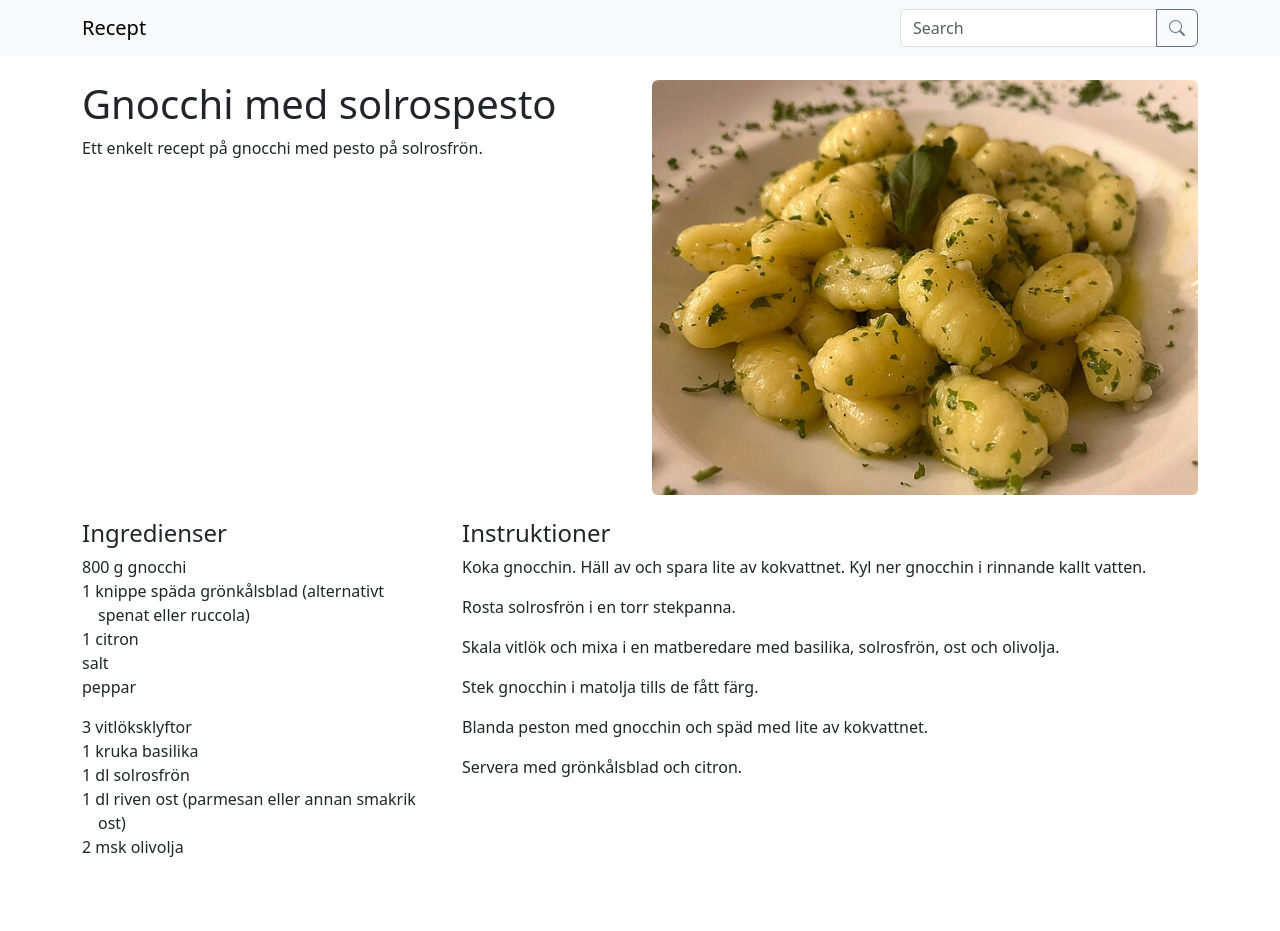
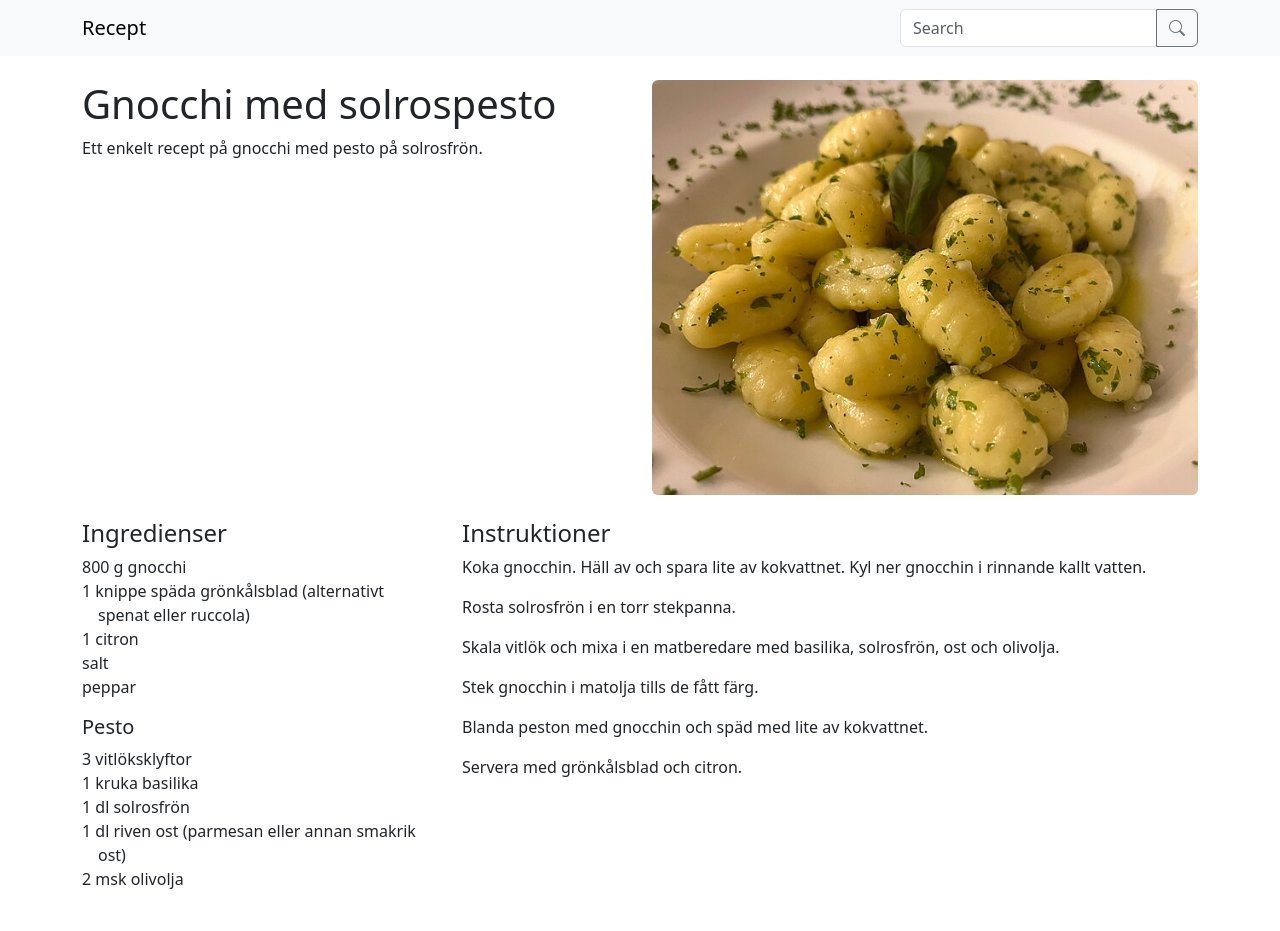
Before and after one commit to jolars/recipes, a Jekyll site: the page built from _recipes/gnocchi-med-solrospesto.md, in a window 1280 px wide. Built offline with Jekyll 4.4.1, drawn with Linux system fonts in a browser that asks for light colours; before the commit the page ends 900 px from its top, so only the background shows below that.

Commit message:
fix: use component.name

```diff
--- a/_layouts/recipe.html
+++ b/_layouts/recipe.html
@@ -20,7 +20,7 @@ layout: base
     <div class="ingredients col-sm-4">
         <h4>Ingredienser</h4>
         {% for component in page.components %}
-            {% if component.name %}<h5>{{ component.part }}</h5>{% endif %}
+            {% if component.name %}<h5>{{ component.name }}</h5>{% endif %}
             <ul class="list-unstyled">
                 {% for ingredient in component.ingredients %}<li>{{ ingredient }}</li>{% endfor %}
             </ul>
```
